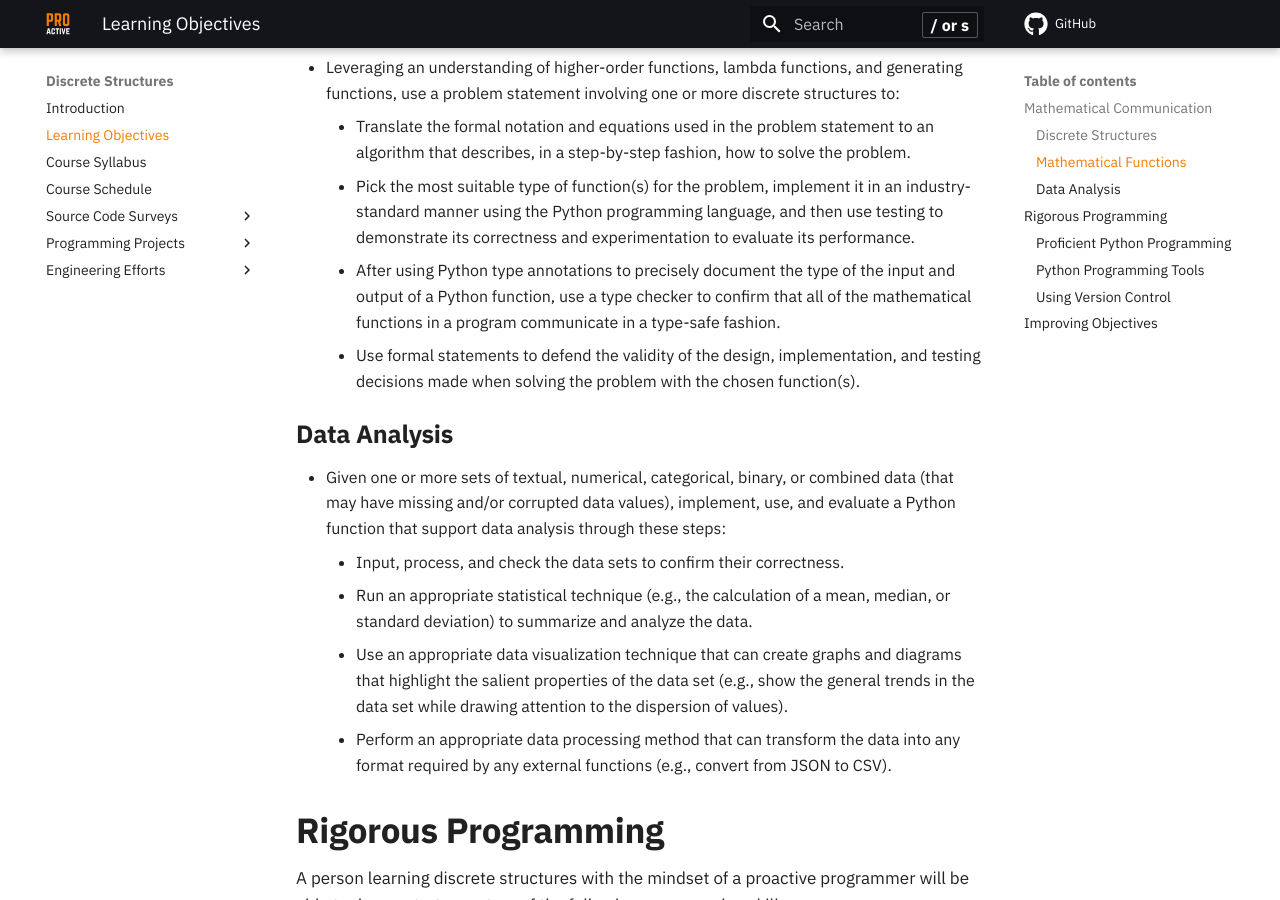
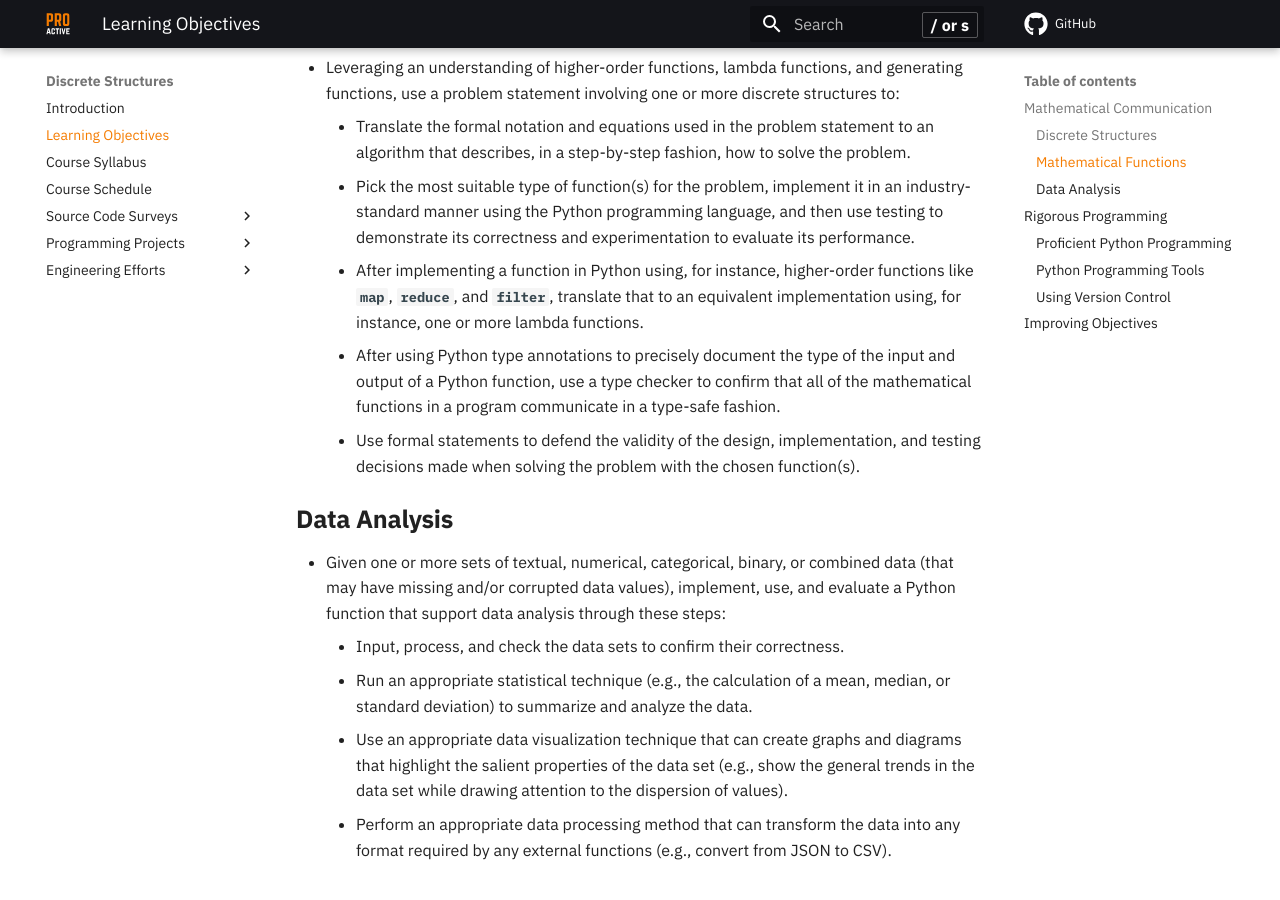
Before and after one commit to ProactiveProgrammers/www.proactiveprogrammers.com, an MkDocs documentation site: the page built from docs/discrete-structures/learning-objectives-discrete-structures.md, in a window 1280 px wide and 900 px high, scrolled down 975 px. Built offline with MkDocs 1.6.1 and Material for MkDocs 9.7.7, drawn with Linux system fonts in a browser that asks for light colours; comment, search, counter and statistics services are not loaded.

Commit message:
feat: Add a comment about function translation in learning-objectives-discrete-structures.

```diff
--- a/docs/discrete-structures/learning-objectives-discrete-structures.md
+++ b/docs/discrete-structures/learning-objectives-discrete-structures.md
@@ -47,6 +47,10 @@ emerging proactive programmers.
       in an industry-standard manner using the Python programming language, and
       then use testing to demonstrate its correctness and experimentation to
       evaluate its performance.
+    - After implementing a function in Python using, for instance, higher-order
+      functions like `map`, `reduce`, and `filter`, translate that to an
+      equivalent implementation using, for instance, one or more lambda
+      functions.
     - After using Python type annotations to precisely document the type of the
       input and output of a Python function, use a type checker to confirm that
       all of the mathematical functions in a program communicate in a type-safe
```
